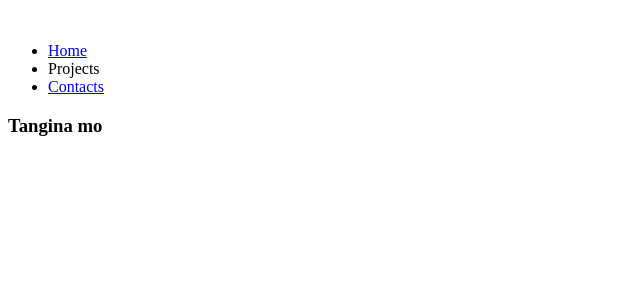
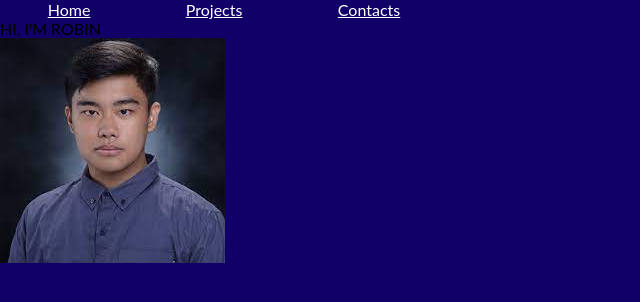
Before and after one commit to Sick-RLE/225737973-WebApp, a plain HTML site: page CC14/index.html in a window 1280 px wide. Shown: the whole page, without its empty margins (0-640 px from the left). Drawn offline with Linux system fonts and the light colour scheme.

Commit message:
Files For CC14

```diff
--- a/CC14/index.html
+++ b/CC14/index.html
@@ -8,23 +8,27 @@
     <title>Sick Profile</title>
 </head>
 
-<div class="wrapper">
+<div id="wrapper">
     <header>
-        <div class="logo">
-            <img src="" alt="">
-        </div>
+
         <nav id="nav-bar">
+
             <ul>
                 <li><a class="nav-link" href="#home">Home</a></li>
-                <li><a class="nav-link" href="#prject"></a>Projects</a></li>
-                <li><a class="nav-link" href="#contact">Contacts</a></li>
+                <li><a class="nav-link" href="#projects">Projects</a></li>
+                <li><a class="nav-link" href="#contacts">Contacts</a></li>
             </ul>
         </nav>
+        <p id="boxes">HI, I'M ROBIN</p>
+        <div class="logo">
+            <img src="images/image001.jfif" alt="Robin James Espejo">
+        </div>
     </header>
 </div>
 
+
 <body>
-    <h3>Tangina mo</h3>
+
 </body>
 
 </html>
--- a/CC14/styles/styles.css
+++ b/CC14/styles/styles.css
@@ -0,0 +1,28 @@
+* {
+    margin: 0;
+    padding: 0;
+    box-sizing: border-box;
+}
+
+body {
+    background-color: #100068;
+    font-family: 'Lato', sans-serif;
+  }
+
+#wrapper {
+    position: relative;
+}
+
+li {
+    list-style: none;
+}
+.nav-link{
+    color: white;
+
+}
+nav > ul {
+    width: 35vw;
+    display: flex;
+    flex-direction: row;
+    justify-content: space-around;
+  }
```
Also changed, not shown: CC14/images/image001.jfif (added).
